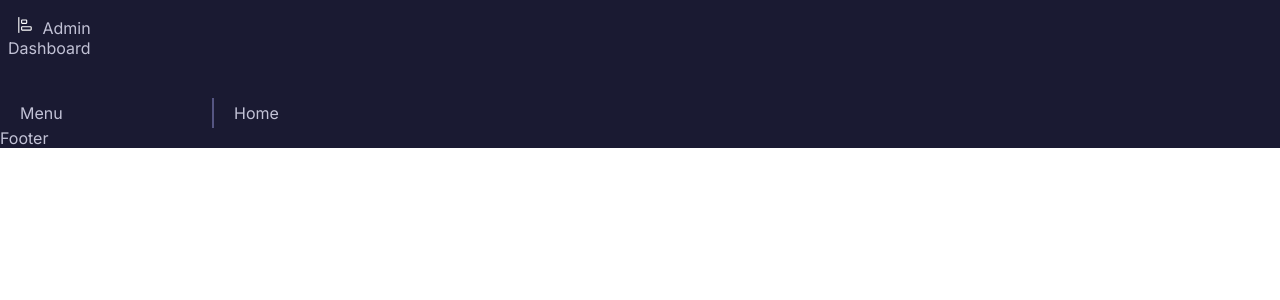
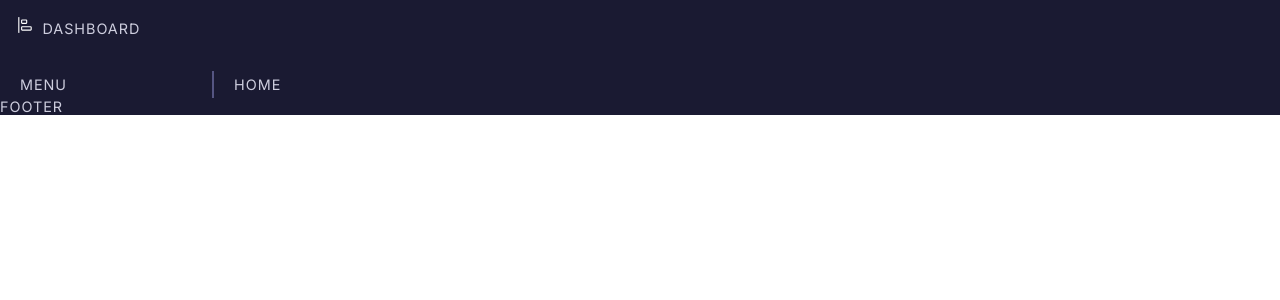
Before and after one commit to Hvitrevs/Sales-dashboard, a React (Vite) app in the folder react-admin-ui/: page / in a window 1280 px wide. Shown: the top 300 px of the page. Built offline with nearby package versions, Linux system fonts and the light colour scheme.

Commit message:
fixing navbar

```diff
--- a/react-admin-ui/src/components/navbar/Navbar.tsx
+++ b/react-admin-ui/src/components/navbar/Navbar.tsx
@@ -6,7 +6,7 @@ const Navbar = () => {
     <div className='navbar'>
       <div className='logo'>
         <img src='logo1.svg' alt='' className='logo' />
-        <span>Admin Dashboard</span>
+        <span>Dashboard</span>
       </div>
       <div className='icons'>
         <img src='' alt='' className='icon' />
--- a/react-admin-ui/src/components/navbar/navbar.scss
+++ b/react-admin-ui/src/components/navbar/navbar.scss
@@ -7,4 +7,5 @@
     margin-right: 0.5rem;
     width: 12%;
     height: 12%;
+
 }
--- a/react-admin-ui/src/styles/global.scss
+++ b/react-admin-ui/src/styles/global.scss
@@ -13,9 +13,12 @@ a {
 }
 
 .main {
+  font-size: 0.9rem;
   font-family: "Inter", sans-serif;
+  letter-spacing: 0.06rem;
   background-color: $main-bg;
   color: $main-color;
+  text-transform: uppercase;
 }
 
 .container {
--- a/react-admin-ui/src/styles/variables.scss
+++ b/react-admin-ui/src/styles/variables.scss
@@ -5,6 +5,6 @@ $soft-bg: hsl(240, 21%, 42%) ;
 $dark-bg: hsl(240, 50%, 8%) ;
 
 //Text palette
-$main-color: hsl(240, 20%, 80%);
+$main-color: hsla(240, 44%, 93%, 0.885);
 $soft-color: hsl(240, 10%, 80%);
 $dark-color: hsl(240, 35%, 80%) ;
```
